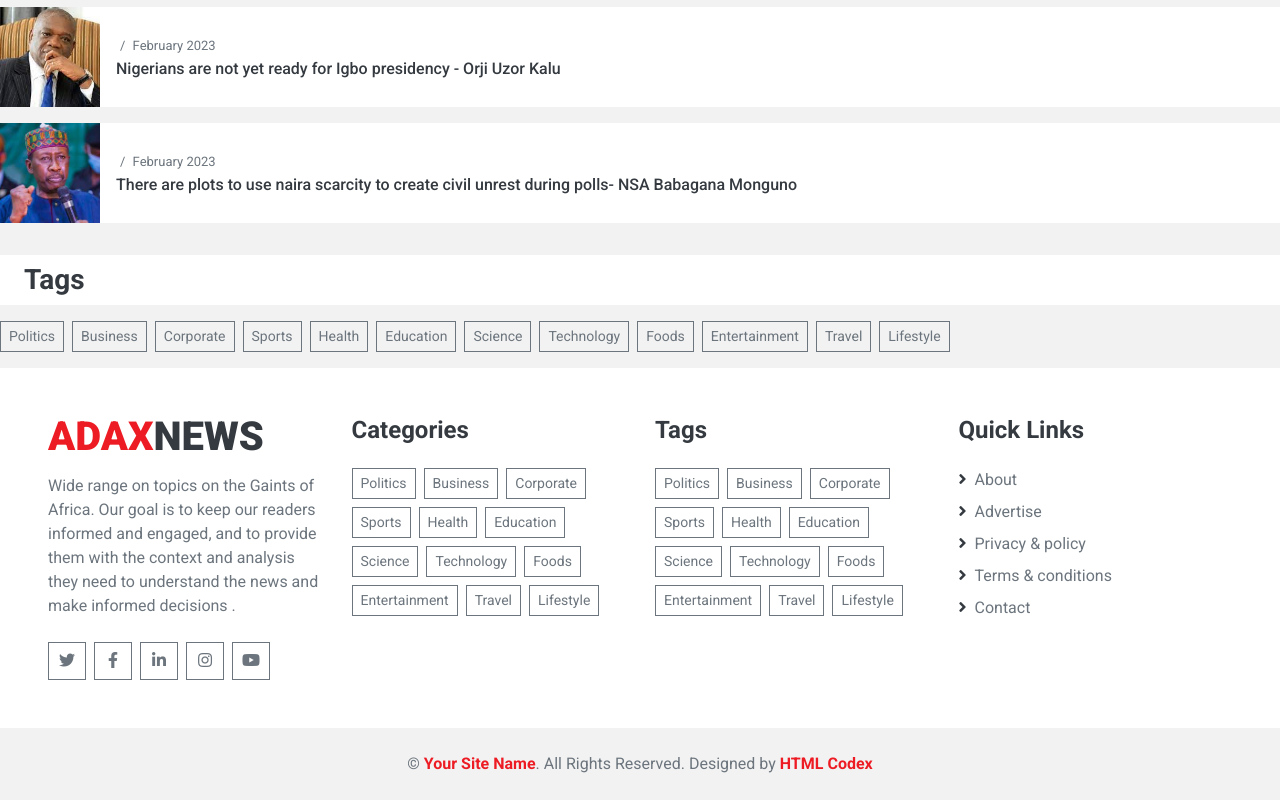
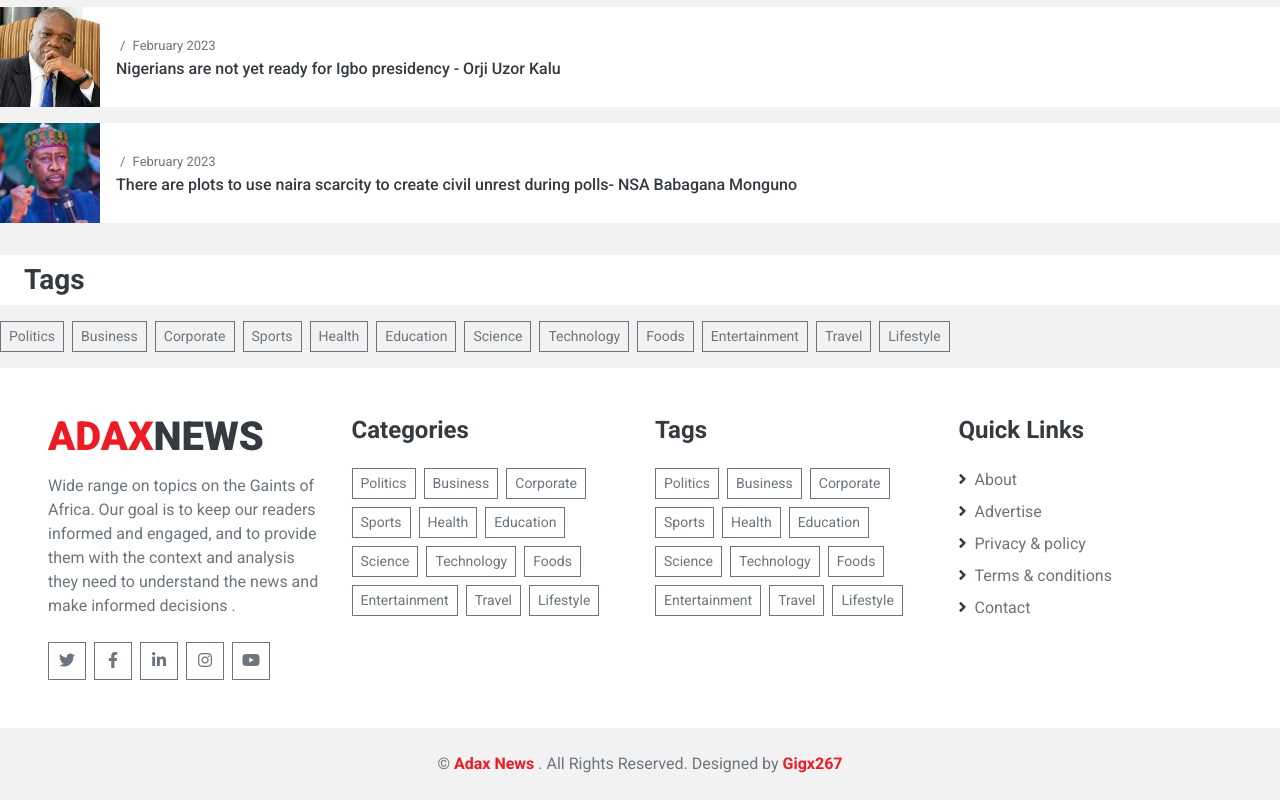
Before and after one commit to Gigx267/Adax-News, a plain HTML site: page index.html in a window 1280 px wide. Shown: the part 3782-4582 px from the top of the page. Drawn offline with nearby package versions, Linux system fonts and the light colour scheme.

Commit message:
Update index.html

```diff
--- a/index.html
+++ b/index.html
@@ -634,10 +634,10 @@
     </div>
     <div class="container-fluid py-4 px-sm-3 px-md-5">
         <p class="m-0 text-center">
-            &copy; <a class="font-weight-bold" href="#">Your Site Name</a>. All Rights Reserved.
+            &copy; <a class="font-weight-bold" href="#">Adax News </a>. All Rights Reserved.
 
 			<!--/*** This template is free as long as you keep the footer author’s credit link/attribution link/backlink. If you'd like to use the template without the footer author’s credit link/attribution link/backlink, you can purchase the Credit Removal License from "https://htmlcodex.com/credit-removal". Thank you for your support. ***/-->
-			Designed by <a class="font-weight-bold" href="https://htmlcodex.com">HTML Codex</a>
+			Designed by <a class="font-weight-bold" href="https://htmlcodex.com">Gigx267</a>
         </p>
     </div>
     <!-- Footer End -->
```
